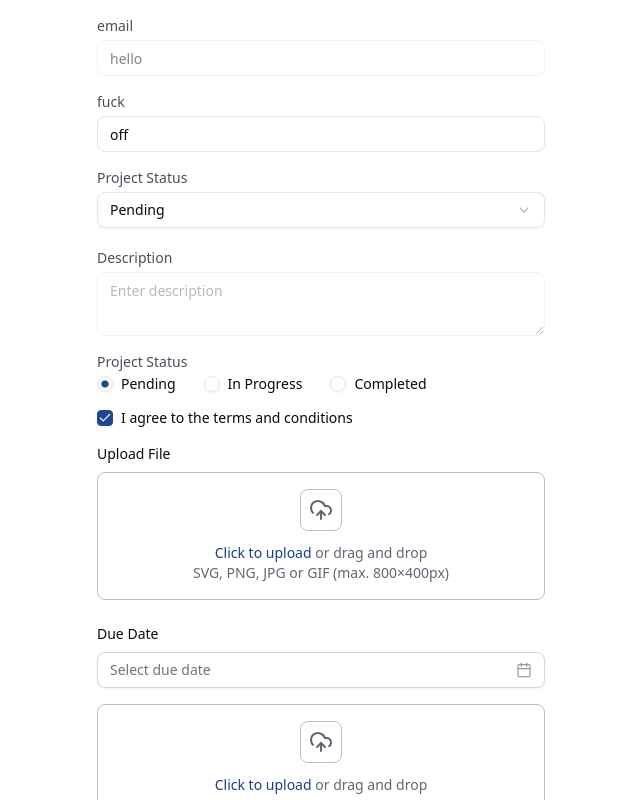
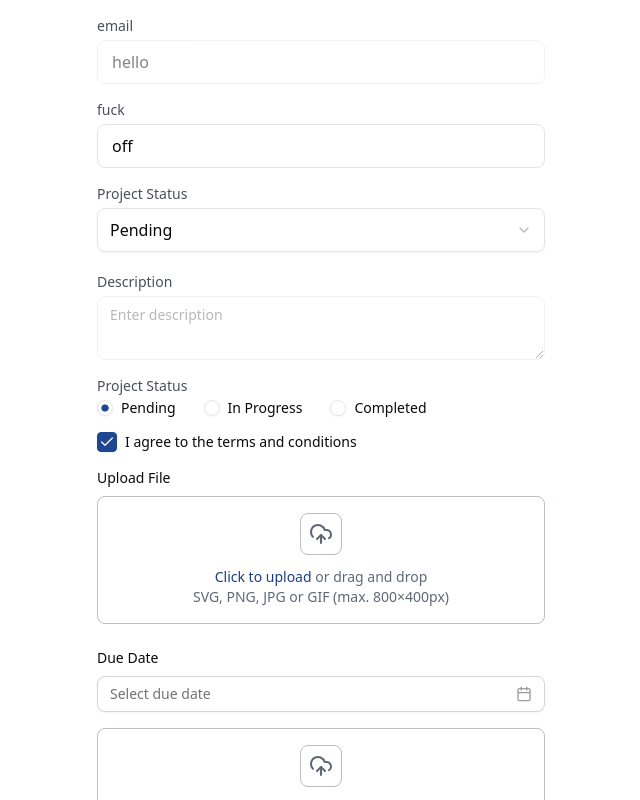
Before and after one commit to Tarek-Gaber/vehicles, a React (Vite) app: page /drafts in a window 1280 px wide. Shown: the top 800 px of the page, without its empty margins (319-959 px from the left). Built offline with nearby package versions, Linux system fonts and the light colour scheme.

Commit message:
continue theme and table design

```diff
--- a/src/components/DataTable/filters/MultiSelectFilter.tsx
+++ b/src/components/DataTable/filters/MultiSelectFilter.tsx
@@ -58,7 +58,7 @@ export function MultiSelectFilter({
           variant="outline"
           role="combobox"
           aria-expanded={open}
-          className="h-9 w-[200px] justify-between font-normal"
+          className="h-11 text-md w-[200px] justify-between font-normal"
         >
           <span className="truncate">{displayText}</span>
           <ChevronsUpDown className="ml-2 h-4 w-4 shrink-0 opacity-50" />
--- a/src/components/DataTable/filters/SelectFilter.tsx
+++ b/src/components/DataTable/filters/SelectFilter.tsx
@@ -26,7 +26,7 @@ export function SelectFilter({
       value={value === null || value === undefined ? "" : String(value)}
       onValueChange={(val) => onChange(val === "" ? null : val)}
     >
-      <SelectTrigger className="h-9 w-[180px]">
+      <SelectTrigger className="w-[180px]">
         <SelectValue placeholder={placeholder} />
       </SelectTrigger>
       <SelectContent>
--- a/src/components/DataTable/filters/TextFilter.tsx
+++ b/src/components/DataTable/filters/TextFilter.tsx
@@ -1,4 +1,4 @@
-import { useEffect, useState } from "react";
+import { useEffect, useState, useRef } from "react";
 import { Input } from "@/components/ui/input";
 
 interface TextFilterProps {
@@ -16,15 +16,21 @@ export function TextFilter({
   debounceMs = 300,
 }: TextFilterProps) {
   const [localValue, setLocalValue] = useState(value);
+  const onChangeRef = useRef(onChange);
+
+  // Keep ref updated
+  useEffect(() => {
+    onChangeRef.current = onChange;
+  }, [onChange]);
 
   // Debounce the onChange
   useEffect(() => {
     const timer = setTimeout(() => {
-      onChange(localValue);
+      onChangeRef.current(localValue);
     }, debounceMs);
 
     return () => clearTimeout(timer);
-  }, [localValue, debounceMs, onChange]);
+  }, [localValue, debounceMs]);
 
   // Sync with external value changes
   useEffect(() => {
@@ -37,7 +43,7 @@ export function TextFilter({
       value={localValue}
       onChange={(e) => setLocalValue(e.target.value)}
       placeholder={placeholder}
-      className="h-9 w-[200px]"
+      className="w-[200px]"
     />
   );
 }
--- a/src/components/ui/checkbox.tsx
+++ b/src/components/ui/checkbox.tsx
@@ -4,15 +4,35 @@ import { CheckIcon } from "lucide-react";
 
 import { cn } from "@/lib/utils";
 
-function Checkbox({
-  className,
-  ...props
-}: React.ComponentProps<typeof CheckboxPrimitive.Root>) {
+const sizeVariants = {
+  sm: {
+    root: "size-3.5",
+    icon: "size-3",
+  },
+  default: {
+    root: "size-4",
+    icon: "size-3.5",
+  },
+  lg: {
+    root: "size-5",
+    icon: "size-4",
+  },
+};
+
+interface CheckboxProps
+  extends React.ComponentProps<typeof CheckboxPrimitive.Root> {
+  size?: "sm" | "default" | "lg";
+}
+
+function Checkbox({ className, size = "lg", ...props }: CheckboxProps) {
+  const sizeClasses = sizeVariants[size];
+
   return (
     <CheckboxPrimitive.Root
       data-slot="checkbox"
       className={cn(
-        "peer border-input dark:bg-input/30 data-[state=checked]:bg-primary data-[state=checked]:text-primary-foreground dark:data-[state=checked]:bg-primary data-[state=checked]:border-primary focus-visible:border-ring focus-visible:ring-ring/50 aria-invalid:ring-destructive/20 dark:aria-invalid:ring-destructive/40 aria-invalid:border-destructive size-4 shrink-0 rounded-[4px] border shadow-xs transition-shadow outline-none focus-visible:ring-[3px] disabled:cursor-not-allowed disabled:opacity-50",
+        "peer border-input dark:bg-input/30 data-[state=checked]:bg-primary data-[state=checked]:text-primary-foreground dark:data-[state=checked]:bg-primary data-[state=checked]:border-primary focus-visible:border-ring focus-visible:ring-ring/50 aria-invalid:ring-destructive/20 dark:aria-invalid:ring-destructive/40 aria-invalid:border-destructive shrink-0 rounded-[4px] border shadow-xs transition-shadow outline-none focus-visible:ring-[3px] disabled:cursor-not-allowed disabled:opacity-50",
+        sizeClasses.root,
         className
       )}
       {...props}
@@ -21,7 +41,7 @@ function Checkbox({
         data-slot="checkbox-indicator"
         className="grid place-content-center text-current transition-none"
       >
-        <CheckIcon className="size-3.5" />
+        <CheckIcon className={sizeClasses.icon} />
       </CheckboxPrimitive.Indicator>
     </CheckboxPrimitive.Root>
   );
--- a/src/components/ui/input.tsx
+++ b/src/components/ui/input.tsx
@@ -1,21 +1,32 @@
-import * as React from "react"
+import * as React from "react";
 
-import { cn } from "@/lib/utils"
+import { cn } from "@/lib/utils";
 
-function Input({ className, type, ...props }: React.ComponentProps<"input">) {
+const sizeVariants = {
+  sm: "h-8 px-2.5 py-1 text-sm",
+  default: "h-9 px-3 py-1 text-base md:text-sm",
+  lg: "h-11 px-3.5 py-1.5 text-base",
+};
+
+interface InputProps extends React.ComponentProps<"input"> {
+  size?: "sm" | "default" | "lg";
+}
+
+function Input({ className, type, size = "lg", ...props }: InputProps) {
   return (
     <input
       type={type}
       data-slot="input"
       className={cn(
-        "file:text-foreground placeholder:text-muted-foreground selection:bg-primary selection:text-primary-foreground dark:bg-input/30 border-input h-9 w-full min-w-0 rounded-md border bg-transparent px-3 py-1 text-base shadow-xs transition-[color,box-shadow] outline-none file:inline-flex file:h-7 file:border-0 file:bg-transparent file:text-sm file:font-medium disabled:pointer-events-none disabled:cursor-not-allowed disabled:opacity-50 md:text-sm",
+        "file:text-foreground placeholder:text-muted-foreground selection:bg-primary selection:text-primary-foreground dark:bg-input/30 border-input w-full min-w-0 rounded-md border bg-transparent shadow-xs transition-[color,box-shadow] outline-none file:inline-flex file:h-7 file:border-0 file:bg-transparent file:text-sm file:font-medium disabled:pointer-events-none disabled:cursor-not-allowed disabled:opacity-50",
         "focus-visible:border-ring focus-visible:ring-ring/50 focus-visible:ring-[3px]",
         "aria-invalid:ring-destructive/20 dark:aria-invalid:ring-destructive/40 aria-invalid:border-destructive",
+        sizeVariants[size],
         className
       )}
       {...props}
     />
-  )
+  );
 }
 
-export { Input }
+export { Input };
--- a/src/components/ui/select.tsx
+++ b/src/components/ui/select.tsx
@@ -1,41 +1,41 @@
-import * as React from "react"
-import * as SelectPrimitive from "@radix-ui/react-select"
-import { CheckIcon, ChevronDownIcon, ChevronUpIcon } from "lucide-react"
+import * as React from "react";
+import * as SelectPrimitive from "@radix-ui/react-select";
+import { CheckIcon, ChevronDownIcon, ChevronUpIcon } from "lucide-react";
 
-import { cn } from "@/lib/utils"
+import { cn } from "@/lib/utils";
 
 function Select({
   ...props
 }: React.ComponentProps<typeof SelectPrimitive.Root>) {
-  return <SelectPrimitive.Root data-slot="select" {...props} />
+  return <SelectPrimitive.Root data-slot="select" {...props} />;
 }
 
 function SelectGroup({
   ...props
 }: React.ComponentProps<typeof SelectPrimitive.Group>) {
-  return <SelectPrimitive.Group data-slot="select-group" {...props} />
+  return <SelectPrimitive.Group data-slot="select-group" {...props} />;
 }
 
 function SelectValue({
   ...props
 }: React.ComponentProps<typeof SelectPrimitive.Value>) {
-  return <SelectPrimitive.Value data-slot="select-value" {...props} />
+  return <SelectPrimitive.Value data-slot="select-value" {...props} />;
 }
 
 function SelectTrigger({
   className,
-  size = "default",
+  size = "lg",
   children,
   ...props
 }: React.ComponentProps<typeof SelectPrimitive.Trigger> & {
-  size?: "sm" | "default"
+  size?: "sm" | "default" | "lg";
 }) {
   return (
     <SelectPrimitive.Trigger
       data-slot="select-trigger"
       data-size={size}
       className={cn(
-        "border-input data-[placeholder]:text-muted-foreground [&_svg:not([class*='text-'])]:text-muted-foreground focus-visible:border-ring focus-visible:ring-ring/50 aria-invalid:ring-destructive/20 dark:aria-invalid:ring-destructive/40 aria-invalid:border-destructive dark:bg-input/30 dark:hover:bg-input/50 flex w-fit items-center justify-between gap-2 rounded-md border bg-transparent px-3 py-2 text-sm whitespace-nowrap shadow-xs transition-[color,box-shadow] outline-none focus-visible:ring-[3px] disabled:cursor-not-allowed disabled:opacity-50 data-[size=default]:h-9 data-[size=sm]:h-8 *:data-[slot=select-value]:line-clamp-1 *:data-[slot=select-value]:flex *:data-[slot=select-value]:items-center *:data-[slot=select-value]:gap-2 [&_svg]:pointer-events-none [&_svg]:shrink-0 [&_svg:not([class*='size-'])]:size-4",
+        "border-input data-[placeholder]:text-muted-foreground [&_svg:not([class*='text-'])]:text-muted-foreground focus-visible:border-ring focus-visible:ring-ring/50 aria-invalid:ring-destructive/20 dark:aria-invalid:ring-destructive/40 aria-invalid:border-destructive dark:bg-input/30 dark:hover:bg-input/50 flex w-fit items-center justify-between gap-2 rounded-md border bg-transparent px-3 py-2 whitespace-nowrap shadow-xs transition-[color,box-shadow] outline-none focus-visible:ring-[3px] disabled:cursor-not-allowed disabled:opacity-50 data-[size=default]:h-9 data-[size=sm]:h-8 data-[size=lg]:h-11 data-[size=sm]:text-sm data-[size=default]:text-sm data-[size=lg]:text-base *:data-[slot=select-value]:line-clamp-1 *:data-[slot=select-value]:flex *:data-[slot=select-value]:items-center *:data-[slot=select-value]:gap-2 [&_svg]:pointer-events-none [&_svg]:shrink-0 [&_svg:not([class*='size-'])]:size-4",
         className
       )}
       {...props}
@@ -45,7 +45,7 @@ function SelectTrigger({
         <ChevronDownIcon className="size-4 opacity-50" />
       </SelectPrimitive.Icon>
     </SelectPrimitive.Trigger>
-  )
+  );
 }
 
 function SelectContent({
@@ -82,7 +82,7 @@ function SelectContent({
         <SelectScrollDownButton />
       </SelectPrimitive.Content>
     </SelectPrimitive.Portal>
-  )
+  );
 }
 
 function SelectLabel({
@@ -95,7 +95,7 @@ function SelectLabel({
       className={cn("text-muted-foreground px-2 py-1.5 text-xs", className)}
       {...props}
     />
-  )
+  );
 }
 
 function SelectItem({
@@ -119,7 +119,7 @@ function SelectItem({
       </span>
       <SelectPrimitive.ItemText>{children}</SelectPrimitive.ItemText>
     </SelectPrimitive.Item>
-  )
+  );
 }
 
 function SelectSeparator({
@@ -132,7 +132,7 @@ function SelectSeparator({
       className={cn("bg-border pointer-events-none -mx-1 my-1 h-px", className)}
       {...props}
     />
-  )
+  );
 }
 
 function SelectScrollUpButton({
@@ -150,7 +150,7 @@ function SelectScrollUpButton({
     >
       <ChevronUpIcon className="size-4" />
     </SelectPrimitive.ScrollUpButton>
-  )
+  );
 }
 
 function SelectScrollDownButton({
@@ -168,7 +168,7 @@ function SelectScrollDownButton({
     >
       <ChevronDownIcon className="size-4" />
     </SelectPrimitive.ScrollDownButton>
-  )
+  );
 }
 
 export {
@@ -182,4 +182,4 @@ export {
   SelectSeparator,
   SelectTrigger,
   SelectValue,
-}
+};
```
Also changed, not shown: src/components/DataTable/DataTableToolbar.tsx (+55 -40 lines), src/components/DataTable/filters/DateFilter.tsx (+19 -20 lines), src/components/DataTable/filters/NumberFilter.tsx (+18 -19 lines), src/components/ui/calendar.tsx (+19 -19 lines), src/hooks/useTableState.ts (+62 -59 lines), 1 other file (tests, documents, lock files or other folders).
